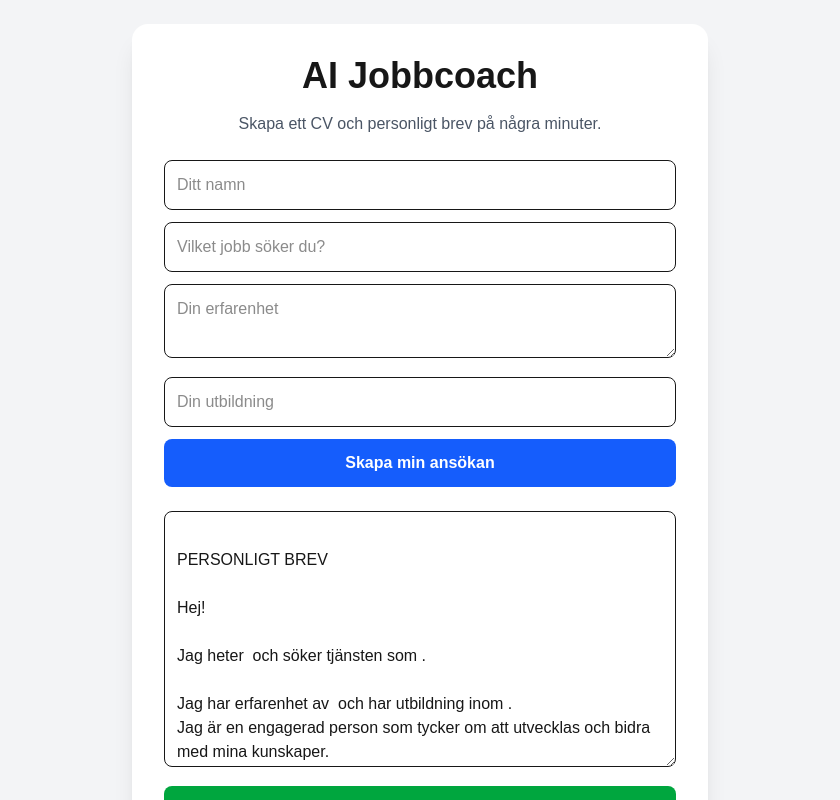
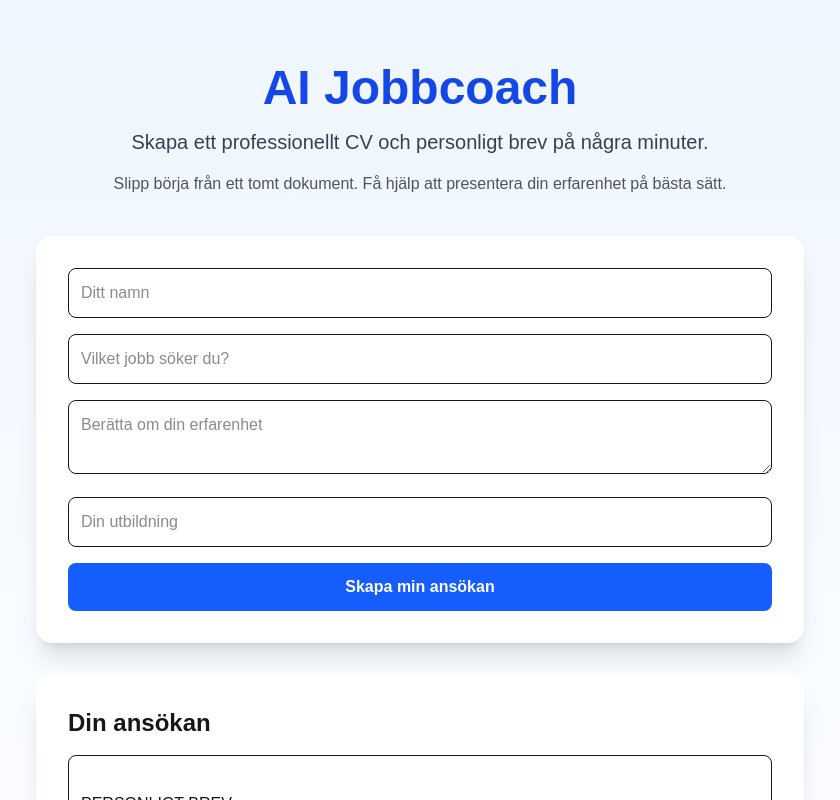
Before and after one commit to ky9fzffj77-art/jobbcoach-ai, a Next.js app: page / in a window 1280 px wide. Both pictures are taken after a click on the button "Skapa min ansökan". Shown: the top 800 px of the page, without its empty margins (220-1060 px from the left). Built offline with nearby package versions, Linux system fonts and the light colour scheme.

Commit message:
Ny design och förbättrad startsida

```diff
--- a/app/page.tsx
+++ b/app/page.tsx
@@ -17,10 +17,9 @@ Hej!
 
 Jag heter ${namn} och söker tjänsten som ${jobb}.
 
-Jag har erfarenhet av ${erfarenhet} och har utbildning inom ${utbildning}.
-Jag är en engagerad person som tycker om att utvecklas och bidra med mina kunskaper.
+Genom min erfarenhet av ${erfarenhet} har jag utvecklat goda kunskaper och en stark vilja att bidra. Min utbildning inom ${utbildning} har gett mig en bra grund för att lyckas i rollen.
 
-Jag hoppas få möjligheten att berätta mer om mig själv vid en intervju.
+Jag är engagerad, ansvarstagande och motiverad att utvecklas vidare. Jag ser fram emot möjligheten att berätta mer om hur jag kan bidra hos er.
 
 Med vänliga hälsningar,
 ${namn}
@@ -28,9 +27,10 @@ ${namn}
 
 CV-SAMMANFATTNING
 
-Namn: ${namn}
+Namn:
+${namn}
 
-Söker:
+Måltjänst:
 ${jobb}
 
 Erfarenhet:
@@ -43,46 +43,48 @@ ${utbildning}
     setResultat(text);
   }
 
-  function kopiera() {
-    navigator.clipboard.writeText(resultat);
-    alert("Texten är kopierad!");
-  }
+  return (
+    <main className="min-h-screen bg-gradient-to-b from-blue-50 to-white p-6">
 
-  return (
-    <main className="min-h-screen bg-gray-100 flex items-center justify-center p-6">
-      <div className="bg-white rounded-2xl shadow-xl p-8 max-w-xl w-full">
+      <div className="max-w-3xl mx-auto text-center py-10">
 
-        <h1 className="text-4xl font-bold text-center mb-4">
+        <h1 className="text-5xl font-bold text-blue-700 mb-4">
           AI Jobbcoach
         </h1>
 
-        <p className="text-gray-600 text-center mb-6">
-          Skapa ett CV och personligt brev på några minuter.
+        <p className="text-xl text-gray-700 mb-4">
+          Skapa ett professionellt CV och personligt brev på några minuter.
         </p>
 
+        <p className="text-gray-600 mb-10">
+          Slipp börja från ett tomt dokument. Få hjälp att presentera din erfarenhet på bästa sätt.
+        </p>
+
+        <div className="bg-white rounded-2xl shadow-xl p-8 text-left">
+
           <input
-          className="w-full border p-3 rounded-lg mb-3"
+            className="w-full border p-3 rounded-lg mb-4"
             placeholder="Ditt namn"
             value={namn}
             onChange={(e) => setNamn(e.target.value)}
           />
 
           <input
-          className="w-full border p-3 rounded-lg mb-3"
+            className="w-full border p-3 rounded-lg mb-4"
             placeholder="Vilket jobb söker du?"
             value={jobb}
             onChange={(e) => setJobb(e.target.value)}
           />
 
           <textarea
-          className="w-full border p-3 rounded-lg mb-3"
-          placeholder="Din erfarenhet"
+            className="w-full border p-3 rounded-lg mb-4"
+            placeholder="Berätta om din erfarenhet"
             value={erfarenhet}
             onChange={(e) => setErfarenhet(e.target.value)}
           />
 
           <input
-          className="w-full border p-3 rounded-lg mb-3"
+            className="w-full border p-3 rounded-lg mb-4"
             placeholder="Din utbildning"
             value={utbildning}
             onChange={(e) => setUtbildning(e.target.value)}
@@ -90,29 +92,29 @@ ${utbildning}
 
           <button
             onClick={skapaAnsokan}
-          className="w-full bg-blue-600 text-white p-3 rounded-lg font-bold"
+            className="w-full bg-blue-600 text-white p-3 rounded-lg font-bold hover:bg-blue-700"
           >
             Skapa min ansökan
           </button>
 
+        </div>
+
         {resultat && (
-          <div className="mt-6">
+          <div className="bg-white rounded-2xl shadow-xl p-8 mt-8 text-left">
+            <h2 className="text-2xl font-bold mb-4">
+              Din ansökan
+            </h2>
+
             <textarea
-              className="w-full border p-3 rounded-lg h-64"
+              className="w-full border p-3 rounded-lg h-72"
               value={resultat}
               readOnly
             />
-
-            <button
-              onClick={kopiera}
-              className="w-full bg-green-600 text-white p-3 rounded-lg mt-3 font-bold"
-            >
-              Kopiera text
-            </button>
           </div>
         )}
 
       </div>
+
     </main>
   );
 }
```
Lines whose indentation alone changed are shown as unchanged.
